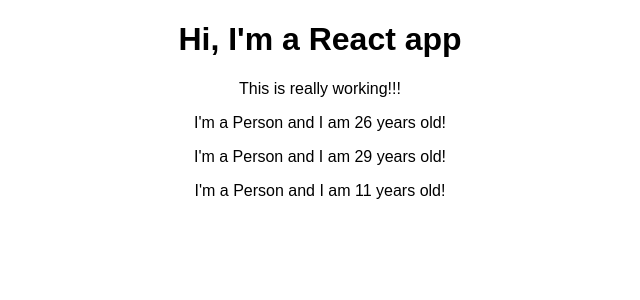
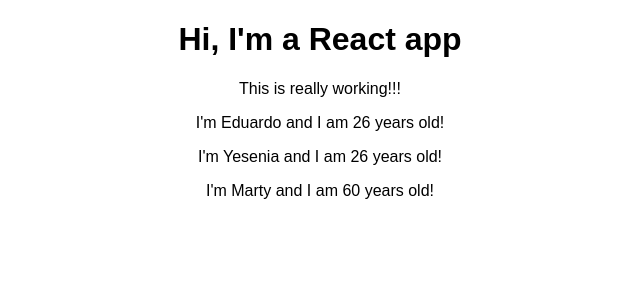
Before and after one commit to LaloCo/LearningReact, a React (Create React App) app: page / in a window 1280 px wide. Shown: the top 300 px of the page, without its empty margins (320-960 px from the left). Built offline with nearby package versions, Linux system fonts and the light colour scheme.

Commit message:
Using props inside a component

```diff
--- a/src/App.js
+++ b/src/App.js
@@ -8,9 +8,9 @@ class App extends Component {
       <div className="App">
         <h1>Hi, I'm a React app</h1>
         <p>This is really working!!!</p>
-        <Person />
-        <Person />
-        <Person />
+        <Person name="Eduardo" age="26" />
+        <Person name="Yesenia" age="26" >Some extra information about me.</Person>
+        <Person name="Marty" age="60" />
       </div>
     );
   }
--- a/src/Person/Person.js
+++ b/src/Person/Person.js
@@ -1,5 +1,5 @@
 import React from 'react';
 
-const person = () => <p>I'm a Person and I am {Math.floor(Math.random() * 30)} years old!</p>;
+const person = (props) => <p>I'm {props.name} and I am {props.age} years old!</p>;
 
 export default person;
```
